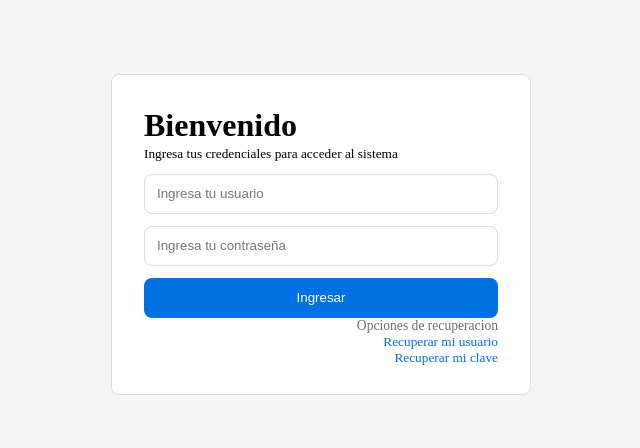
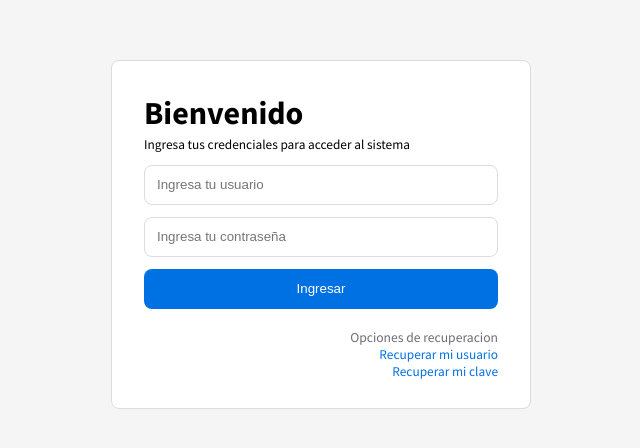
Before and after one commit to jeffersonmejia/apolo, a Next.js app: page / in a window 1280 px wide. Shown: the part 166-614 px from the top of the page, without its empty margins (319-959 px from the left). Built offline with nearby package versions, Linux system fonts and the light colour scheme.

Commit message:
add transitions, update header

```diff
--- a/src/components/signin/index.module.css
+++ b/src/components/signin/index.module.css
@@ -19,7 +19,7 @@
 
 .forgetCard legend {
 	margin: 0;
-	margin-top: 20px;
+	padding-top: 20px;
 	width: 100%;
 	font-size: 0.85rem;
 	color: var(--legend-color);
--- a/src/pages/index.js
+++ b/src/pages/index.js
@@ -10,8 +10,17 @@ export default function Home() {
 			<Head>
 				<title>Apolo</title>
 				<meta name="description" content="Generated by create next app" />
-				<meta name="viewport" content="width=device-width, initial-scale=1" />
+				<meta
+					name="viewport"
+					content="width=device-width, initial-scale=1, maximum-scale=1, user-scalable=no"
+				/>
 				<link rel="icon" href="/favicon.ico" />
+				<link rel="preconnect" href="https://fonts.googleapis.com" />
+				<link rel="preconnect" href="https://fonts.gstatic.com" crossorigin />
+				<link
+					href="https://fonts.googleapis.com/css2?family=Source+Sans+Pro:wght@300;400;700&display=swap"
+					rel="stylesheet"
+				/>
 			</Head>
 			<main>{!isSignin && <Signin />}</main>
 		</>
--- a/src/styles/globals.css
+++ b/src/styles/globals.css
@@ -1,6 +1,7 @@
 :root {
 	--main-bg: rgb(245, 245, 245);
 	--card-bg: rgb(255, 255, 255);
+	--font-family: "Source Sans Pro", sans-serif;
 
 	--border-color: rgb(220, 220, 220);
 	--border: 1px solid var(--border-color);
@@ -20,6 +21,10 @@
 	margin: 0;
 	padding: 0;
 	box-sizing: border-box;
+}
+
+html {
+	font-family: var(--font-family);
 }
 
 html,
@@ -63,20 +68,23 @@ input {
 	transition: background-color 0.3s ease-in-out;
 }
 
-@media (hover: hover) {
-	input:hover {
-		background-color: var(--input-hover);
-	}
+input:hover {
+	background-color: var(--input-hover);
 }
 
 button {
 	border: none;
 	background-color: var(--btn-bg);
 	color: var(--btn-fg);
-	transition: background-color 0.3s ease-in-out;
+	transition-property: background-color, transform;
+	-webkit-transition-property: transform;
+	transition: 0.3s ease-in-out;
+	-webkit-transition: 0.3s ease-in-out;
+	-webkit-tap-highlight-color: transparent;
 }
-@media (hover: hover) {
-	button:hover {
-		background-color: var(--btn-hover);
-	}
+button:hover {
+	background-color: var(--btn-hover);
 }
+button:active {
+	transform: scale(0.9);
+}
```
